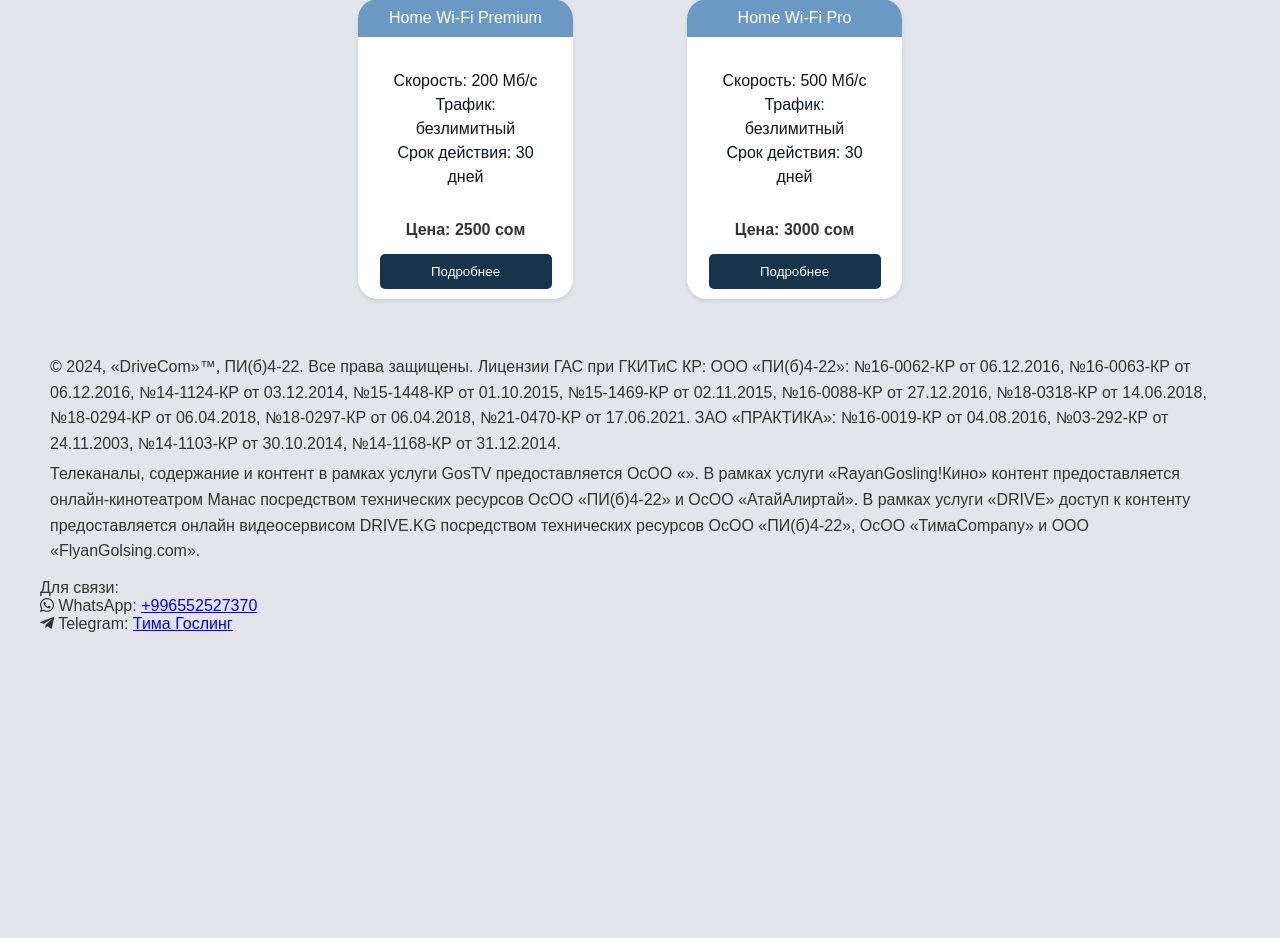
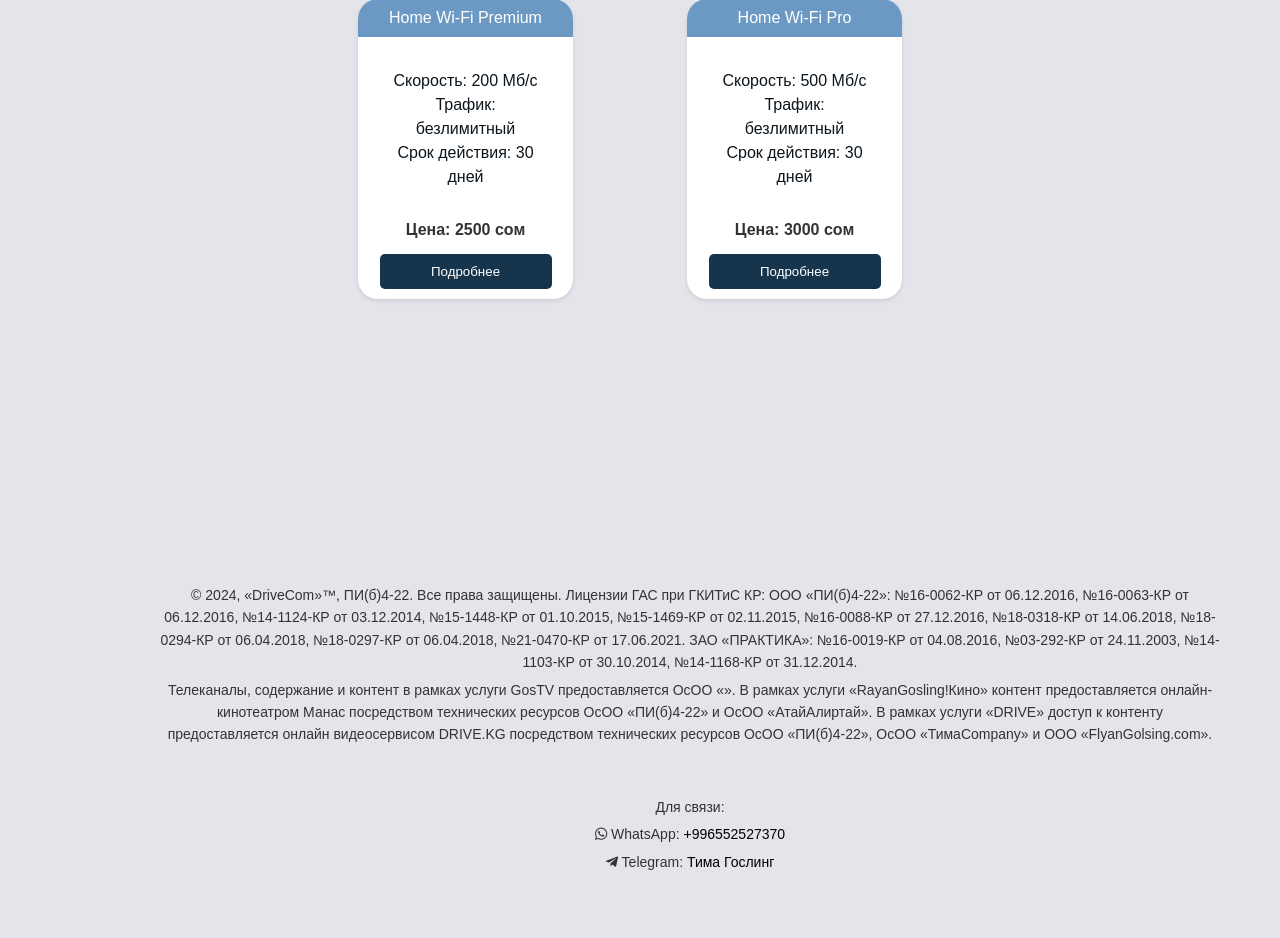
Before and after one commit to Zinko17/PracticeProject, a Django app: page /wifi/ in a window 1280 px wide. Shown: the part 791-1729 px from the top of the page. Before the commit the page ends 1423 px from the top, so only its background shows below. Run offline with Django 4.2, Linux system fonts and the light colour scheme; data comes from the database, SQL or seed files in the repository.

Commit message:
change footer styles and html

```diff
--- a/mainapp/static/mainapp/css/category.css
+++ b/mainapp/static/mainapp/css/category.css
@@ -203,26 +203,37 @@
     }
 }
 
-.footer {
-    background-color: #f5f5f5;
-    padding: 20px;
-    font-family: Arial, sans-serif;
-    font-size: 12px;
-    color: #333;
-    text-align: center;
+/* Footer */
+footer {
+    padding: 50px;
+    margin-top: 200px;
+    margin-left: 100px;
 }
 
 .footer-content {
     max-width: 1200px;
-    margin: 0 auto;
-    text-align: left;
+    text-align: center;
 }
 
-.footer-text {
+.footer-text, .contact-info {
     line-height: 1.6;
     padding: 10px;
+    font-size: 14px;
 }
 
-.footer-text p {
+.footer-text p, .contact-info p {
     margin: 5px 0;
 }
+
+.contact-info {
+    margin-top: 20px;
+}
+
+.contact-info a {
+    color: #000;
+    text-decoration: none;
+}
+
+.contact-info a:hover {
+    text-decoration: underline;
+}
```
